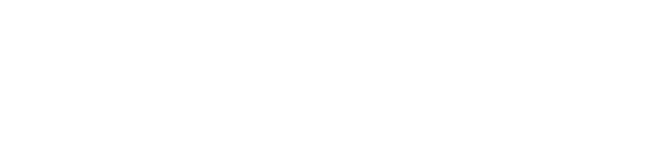
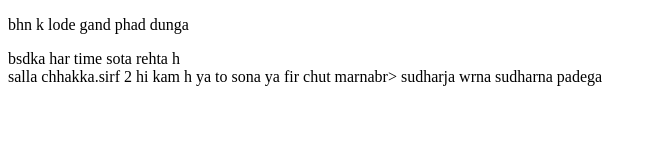
Before and after one commit to ravi-agrawal63/Coding_Ninjas_Work, a website: page index.html in a window 1280 px wide. Shown: the whole page, without its empty margins (0-657 px from the left). Drawn offline with Linux system fonts and the light colour scheme.

Commit message:
Update index.html
Hii Prashant baby,ravi agrawal this side .
actually i want to change your code

```diff
--- a/index.html
+++ b/index.html
@@ -2,6 +2,10 @@
 <html>
   <head> </head>
   <body>
+    <P>bhn k lode gand phad dunga</P>
+    <p>bsdka har time sota rehta h<br>
+    salla chhakka.sirf 2 hi kam h ya to sona ya fir chut marnabr>
+    sudharja wrna sudharna padega</p>
     <!--
 
         (Heading-make a seperate section) A step-by-step walk through of your first HTML page
```
